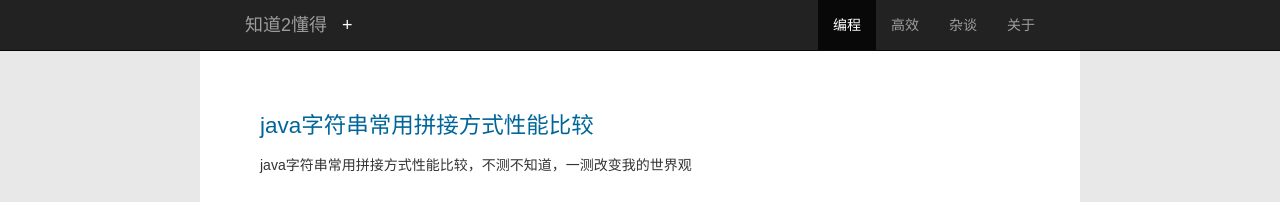
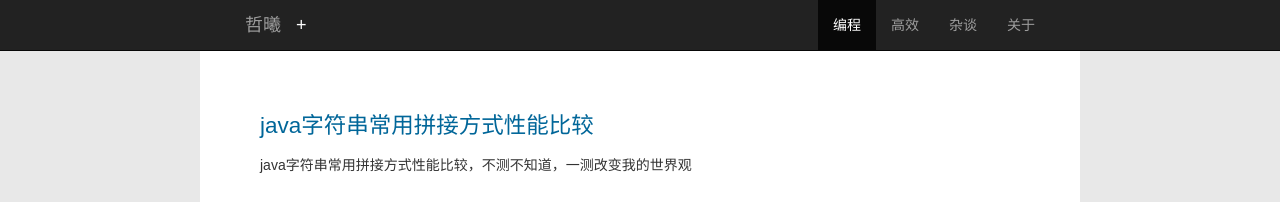
Before and after one commit to shenglongcsl/shenglongcsl.github.io, a Jekyll site: the page built from index.md, in a window 1280 px wide. Shown: the top 202 px of the page. Built offline with Jekyll 4.4.1, drawn with Linux system fonts in a browser that asks for light colours; nearby versions of some CDN libraries; Markdown is read by kramdown in place of the engine named in the settings.

Commit message:
修改样式

```diff
--- a/_includes/header.html
+++ b/_includes/header.html
@@ -9,7 +9,7 @@
           <span class="icon-bar"></span>
           <span class="icon-bar"></span>
         </button>
-        <a class="navbar-brand" href="/">知道2懂得</a>
+        <a class="navbar-brand" href="/">哲曦</a>
         <div class="dropdown navbar-brand">
           <a href="#" class="dropdown-toggle" data-toggle="dropdown" style="color:white">+</a>
           <ul class="dropdown-menu">
--- a/_includes/top.html
+++ b/_includes/top.html
@@ -6,7 +6,7 @@
   <meta name="description" content="{% if page.description %}{{ page.description }}{% else %}wenin819's Blog{% endif %}" />
   <meta name="keywords" content="wenin819{% if page.keywords %},{{ page.keywords }}{% endif %}" />
   <link rel="icon" type="image/png" href="https://s.gravatar.com/avatar/d5a97fee279a30ff64abaeb2abba9574?s=32" />
-  <link rel="alternate" type="application/rss+xml" title="知道2懂得的博客，记录成长的点点滴滴 - Feed" href="/feed.xml" />
+  <link rel="alternate" type="application/rss+xml" title="哲曦的博客，记录成长的点点滴滴 - Feed" href="/feed.xml" />
   <title>{% if page.title %}{{ page.title }} | {% endif %}{{ site.title }}</title>
   <link rel="stylesheet" href="http://cdn.bootcss.com/twitter-bootstrap/3.0.3/css/bootstrap.min.css" />
   <link href="http://cdn.bootcss.com/highlight.js/7.3/styles/github.min.css" rel="stylesheet" />
```
